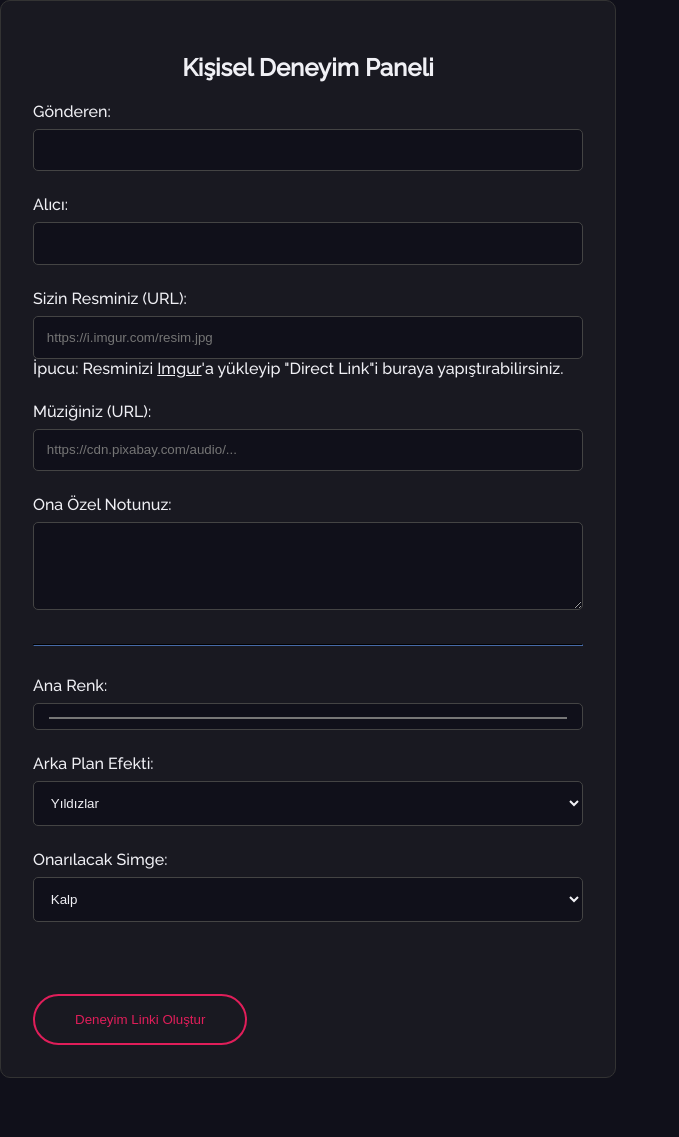
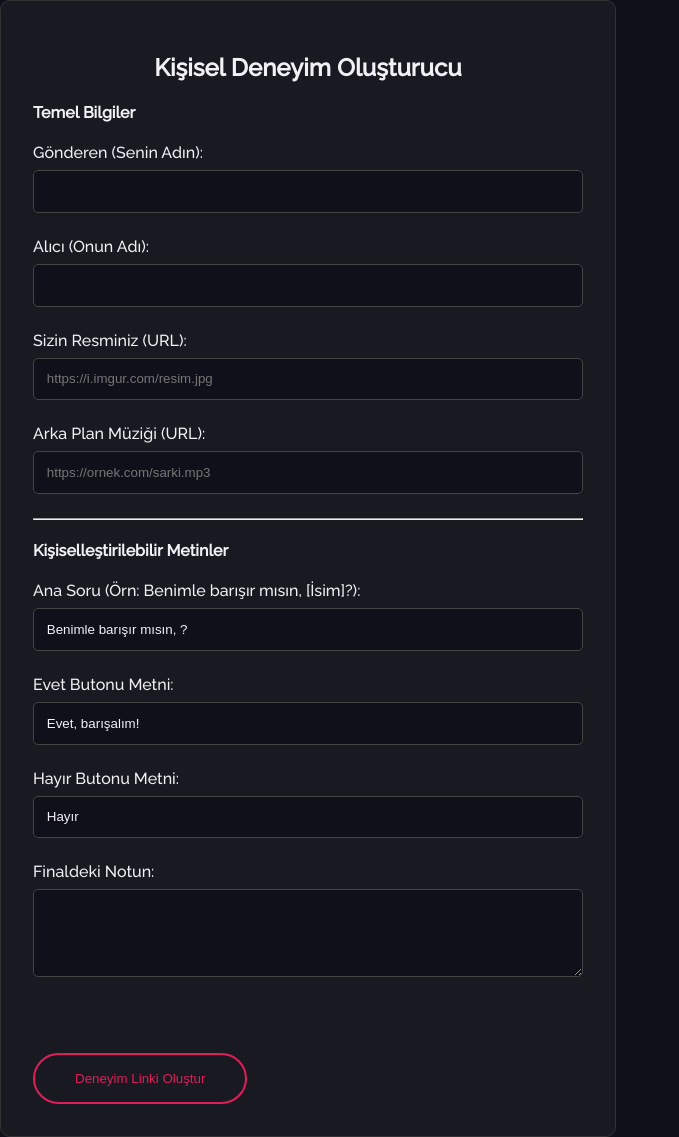
Before and after one commit to akifff2/affettirme-sitem, a Flask app: page / in a window 1280 px wide. Shown: the whole page, without its empty margins (0-679 px from the left). Before the commit the page ends 1078 px from the top, so only its background shows below. Run offline with Flask 3, Linux system fonts and the light colour scheme; some web fonts are replaced.

Commit message:
Update panel.html

```diff
--- a/templates/panel.html
+++ b/templates/panel.html
@@ -2,46 +2,33 @@
 <html lang="tr">
 <head>
     <meta charset="UTF-8">
-    <title>Yeni Bir Deneyim Yarat</title>
+    <title>Deneyim Paneli</title>
     <link rel="stylesheet" href="{{ url_for('static', filename='css/style.css') }}">
 </head>
 <body>
     <div class="panel-container">
-        <h2>Kişisel Deneyim Paneli</h2>
+        <h2>Kişisel Deneyim Oluşturucu</h2>
         <form method="POST" action="/">
-            <div class="form-group"><label>Gönderen:</label><input type="text" name="gonderen" required></div>
-            <div class="form-group"><label>Alıcı:</label><input type="text" name="alici" required></div>
-            <div class="form-group">
-                <label>Sizin Resminiz (URL):</label>
-                <input type="url" name="resim_url" placeholder="https://i.imgur.com/resim.jpg" required>
-                <div class="image-upload-info">İpucu: Resminizi <a href="https://imgur.com/upload" target="_blank" style="color: var(--theme-color);">Imgur</a>'a yükleyip "Direct Link"i buraya yapıştırabilirsiniz.</div>
-            </div>
-            <div class="form-group"><label>Müziğiniz (URL):</label><input type="url" name="sarki_url" placeholder="https://cdn.pixabay.com/audio/..." required></div>
-            <div class="form-group"><label>Ona Özel Notunuz:</label><textarea name="not_icerik" rows="4" required></textarea></div>
+            <h4>Temel Bilgiler</h4>
+            <div class="form-group"><label>Gönderen (Senin Adın):</label><input type="text" name="gonderen" required></div>
+            <div class="form-group"><label>Alıcı (Onun Adı):</label><input type="text" name="alici" required></div>
+            <div class="form-group"><label>Sizin Resminiz (URL):</label><input type="url" name="resim_url" placeholder="https://i.imgur.com/resim.jpg" required></div>
+            <div class="form-group"><label>Arka Plan Müziği (URL):</label><input type="url" name="sarki_url" placeholder="https://ornek.com/sarki.mp3" required></div>
 
-            <hr style="border-color: #233554; margin: 30px 0;">
+            <hr>
 
-            <div class="form-group"><label>Ana Renk:</label><input type="color" name="color" value="#D4AF37"></div>
-            <div class="form-group"><label>Arka Plan Efekti:</label>
-                <select name="background">
-                    <option value="stars">Yıldızlar</option>
-                    <option value="particles">Parçacıklar</option>
-                    <option value="aurora">Kuzey Işıkları</option>
-                </select>
-            </div>
-            <div class="form-group"><label>Onarılacak Simge:</label>
-                <select name="icon">
-                    <option value="heart">Kalp</option>
-                    <option value="star">Yıldız</option>
-                </select>
-            </div>
+            <h4>Kişiselleştirilebilir Metinler</h4>
+            <div class="form-group"><label>Ana Soru (Örn: Benimle barışır mısın, [İsim]?):</label><input type="text" name="question_text" value="Benimle barışır mısın, {{alici}}?" required></div>
+            <div class="form-group"><label>Evet Butonu Metni:</label><input type="text" name="yes_text" value="Evet, barışalım!" required></div>
+            <div class="form-group"><label>Hayır Butonu Metni:</label><input type="text" name="no_text" value="Hayır" required></div>
+            <div class="form-group"><label>Finaldeki Notun:</label><textarea name="not_icerik" rows="4" required></textarea></div>
 
             <button type="submit" class="action-button">Deneyim Linki Oluştur</button>
         </form>
 
         {% if generated_url %}
         <div class="result-box">
-            <p style="color: var(--light-text);">Bu linki ona gönderin:</p>
+            <p>Bu linki ona gönderin:</p>
             <input type="text" value="{{ generated_url }}" readonly onclick="this.select()">
         </div>
         {% endif %}
```
